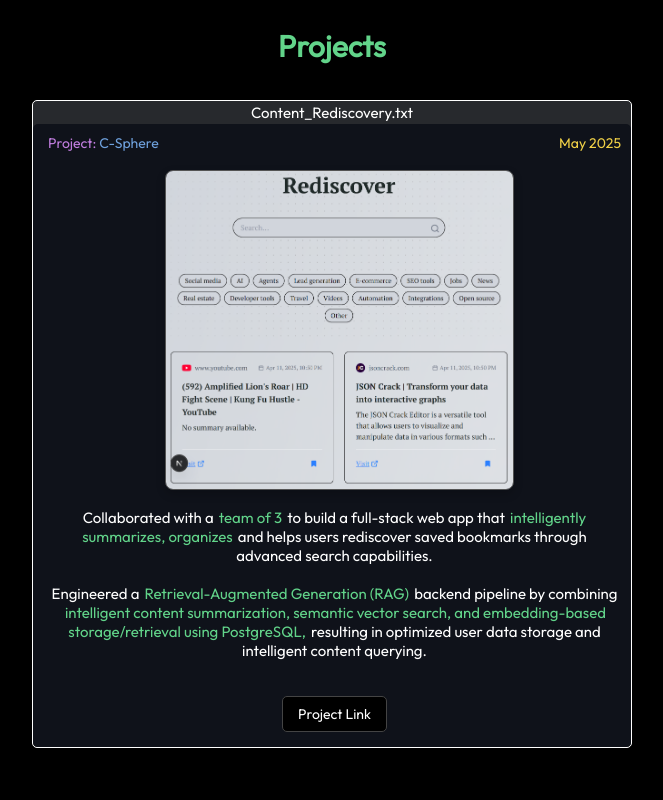
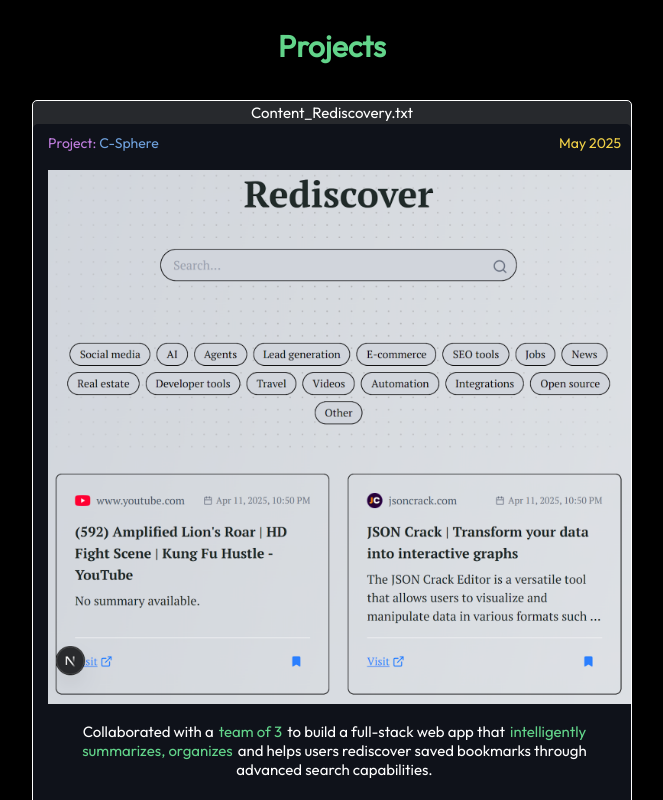
Before and after one commit to Claudio-Perinuzzi/portfolio-website, a React (Vite) app: page / in a window 1280 px wide. Shown: the part 3300-4100 px from the top of the page, without its empty margins (308-971 px from the left). Built offline with nearby package versions, Linux system fonts and the light colour scheme.

Commit message:
added logic for handling project logo

```diff
--- a/src/components/Project/Project.jsx
+++ b/src/components/Project/Project.jsx
@@ -27,7 +27,14 @@ export const Project = ( {projects} ) => {
                                 <span className={styles.time}>{proj.time}</span>
                             </div>
                             <br />
-                                <a href={proj.ghUrl} target="_blank" rel="noopener noreferrer" className={styles.imgContainer}>
+
+                                {/* Render project logo if it exists */}
+                                {proj.logoPath && (
+                                    <img className={styles.logoImg} src={proj.logoPath} alt="Project Logo" style={{ width: proj.logoSize }}/>
+                                )}
+
+                                {/* Render example project image */}
+                                <a href={proj.ghUrl} target="_blank" rel="noopener noreferrer" className={styles.imgExample}>
                                     <img className={styles.img} src={proj.imgPath} alt="Project Image"/>
                                 </a>
                             <br />
```
Lines whose indentation alone changed are shown as unchanged.
